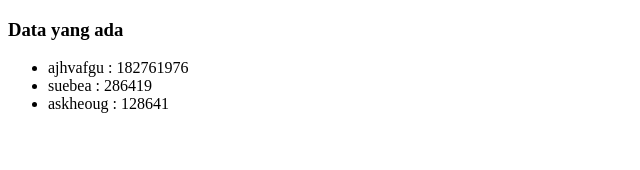
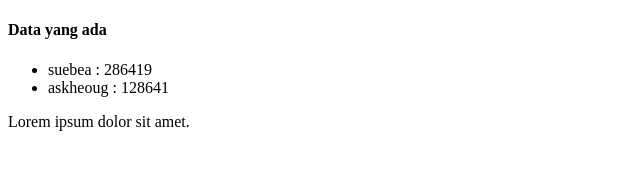
Before and after one commit to sbasshub/b-m, a plain HTML site: page index.html in a window 1280 px wide. Shown: the whole page, without its empty margins (0-640 px from the left). Drawn offline with Linux system fonts and the light colour scheme.

Commit message:
mengubah isi file index

```diff
--- a/index.html
+++ b/index.html
@@ -6,11 +6,11 @@
     <title>Git</title>
 </head>
 <body>
-    <h3>Data yang ada</h3>
+    <h4>Data yang ada</h4>
     <ul>
-        <li>ajhvafgu : 182761976</li>
         <li>suebea : 286419</li>
         <li>askheoug : 128641</li>
     </ul>
+    <p>Lorem ipsum dolor sit amet.</p>
 </body>
 </html>
```
